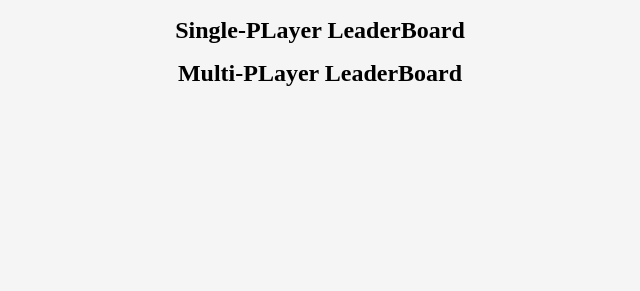
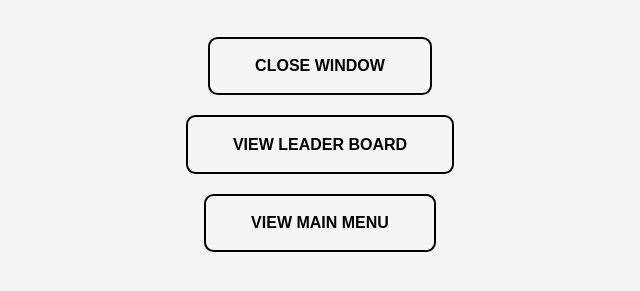
Before and after one commit to WojciechProkop/mirrored_w20borg, an Electron app: page Victory.html in a window 800 px wide. Shown: the part 191-482 px from the top of the page, without its empty margins (80-720 px from the left). Drawn offline with Linux system fonts and the light colour scheme.

Commit message:
reformt victory window

```diff
--- a/Victory.html
+++ b/Victory.html
@@ -16,17 +16,15 @@
 </div>
 <div id="clear"></div>
 <div id="main">
-    <div id="single">
-        <h2>Single-PLayer LeaderBoard </h2>
-        <p id="single-player-score"></p>
-    </div>
-    <div id="mutli">
-        <h2>Multi-PLayer LeaderBoard </h2>
-        <p id="multi-player-score"></p>
-    </div>
+    <form class="form">
+        <button class="btn" type="button" id="btn" onclick="close_board()">Close Window</button>
+        <button class="btn" type="button" id="leaderboard" onclick="loadleaderboard()">View Leader board</button>
+        <button class="btn" type="button" id="main-btn" onclick="mainmenu()">View Main Menu</button>
+    </form>
 </div>
 </body>
 </html>
 
 
 <script src="window.js"></script>
+<script src="scripts.js"></script>
```
